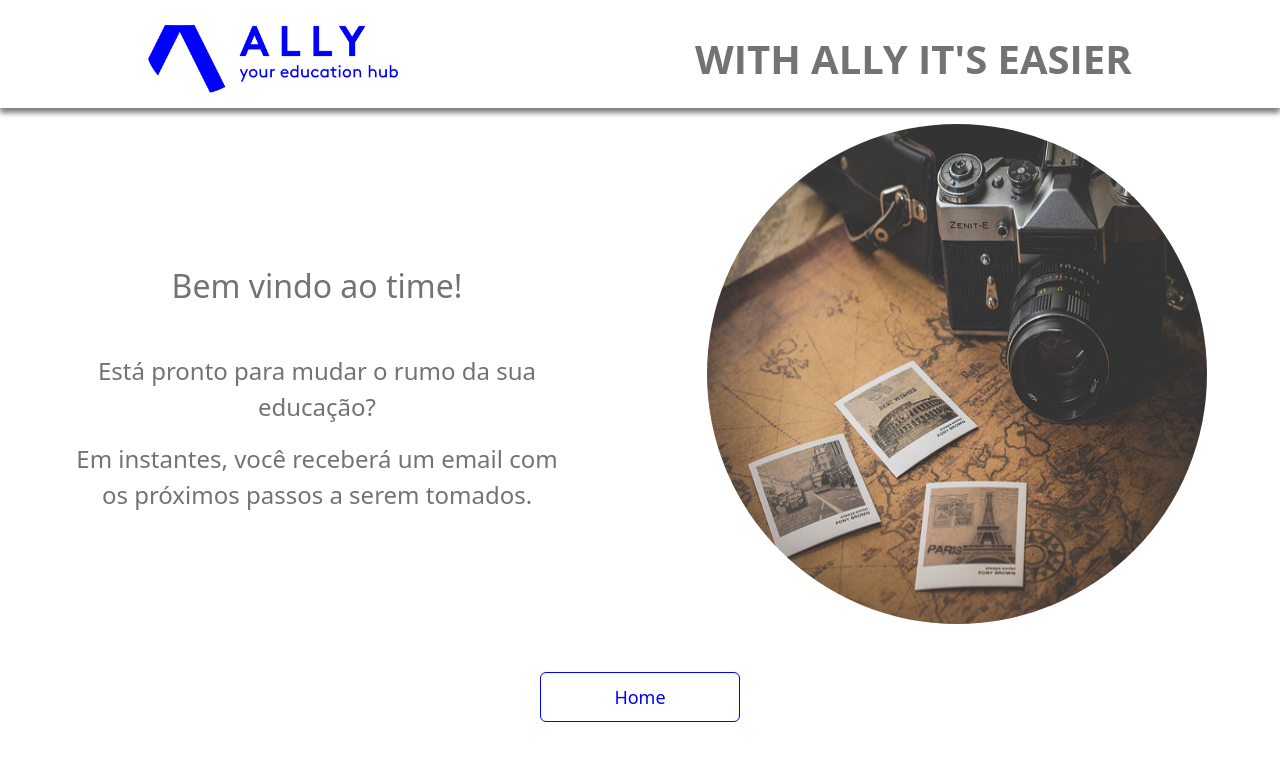
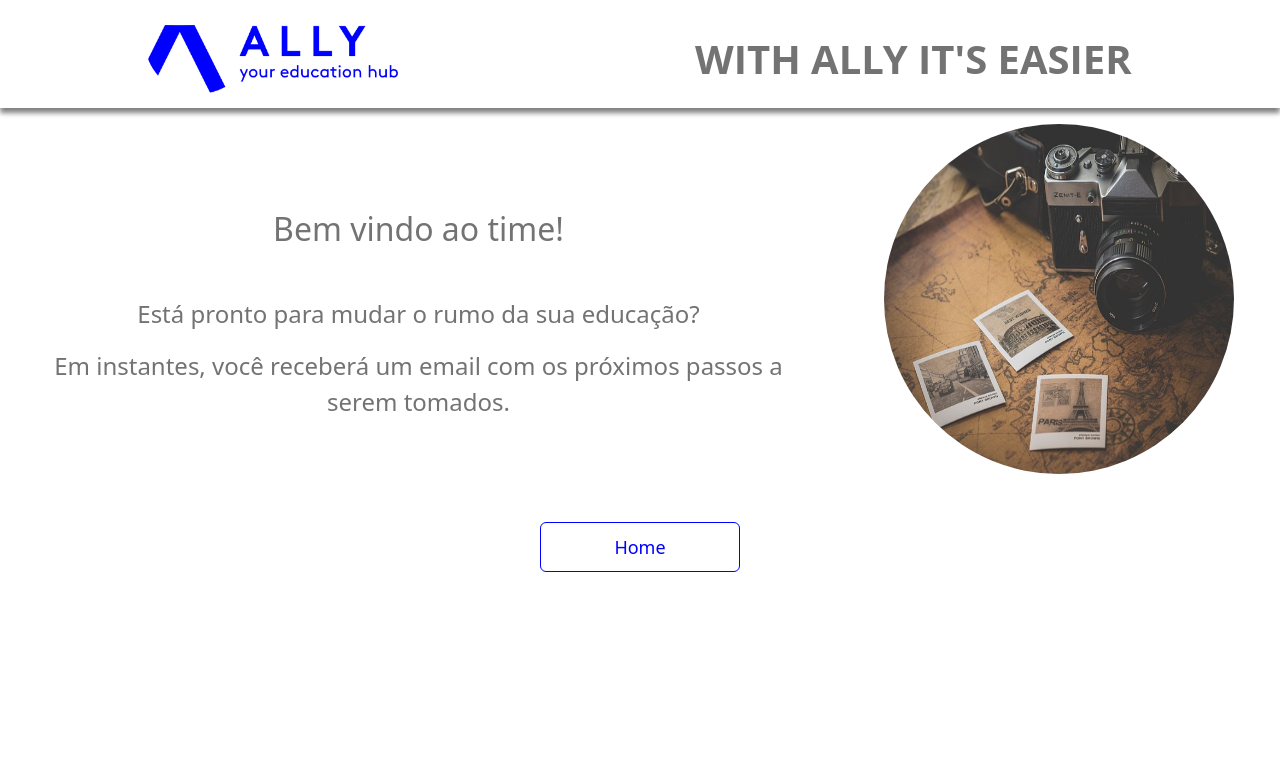
Before and after one commit to andremoraes98/allyhub, a React (Create React App) app: page /success in a window 1280 px wide. Shown: the top 760 px of the page. Built offline with nearby package versions, Linux system fonts and the light colour scheme.

Commit message:
style: ajuste nas larguras

```diff
--- a/src/pages/success/Success.css
+++ b/src/pages/success/Success.css
@@ -1,6 +1,6 @@
 .travel-image {
-  max-width: 500px;
-  max-height: 500px;
+  max-width: 350px;
+  max-height: 350px;
   min-width: 250px;
   min-height: 250px;
   width: 60vw;
@@ -14,5 +14,5 @@
 }
 
 .main-success section {
-  width: 40%;
+  width: 60%;
 }
```
